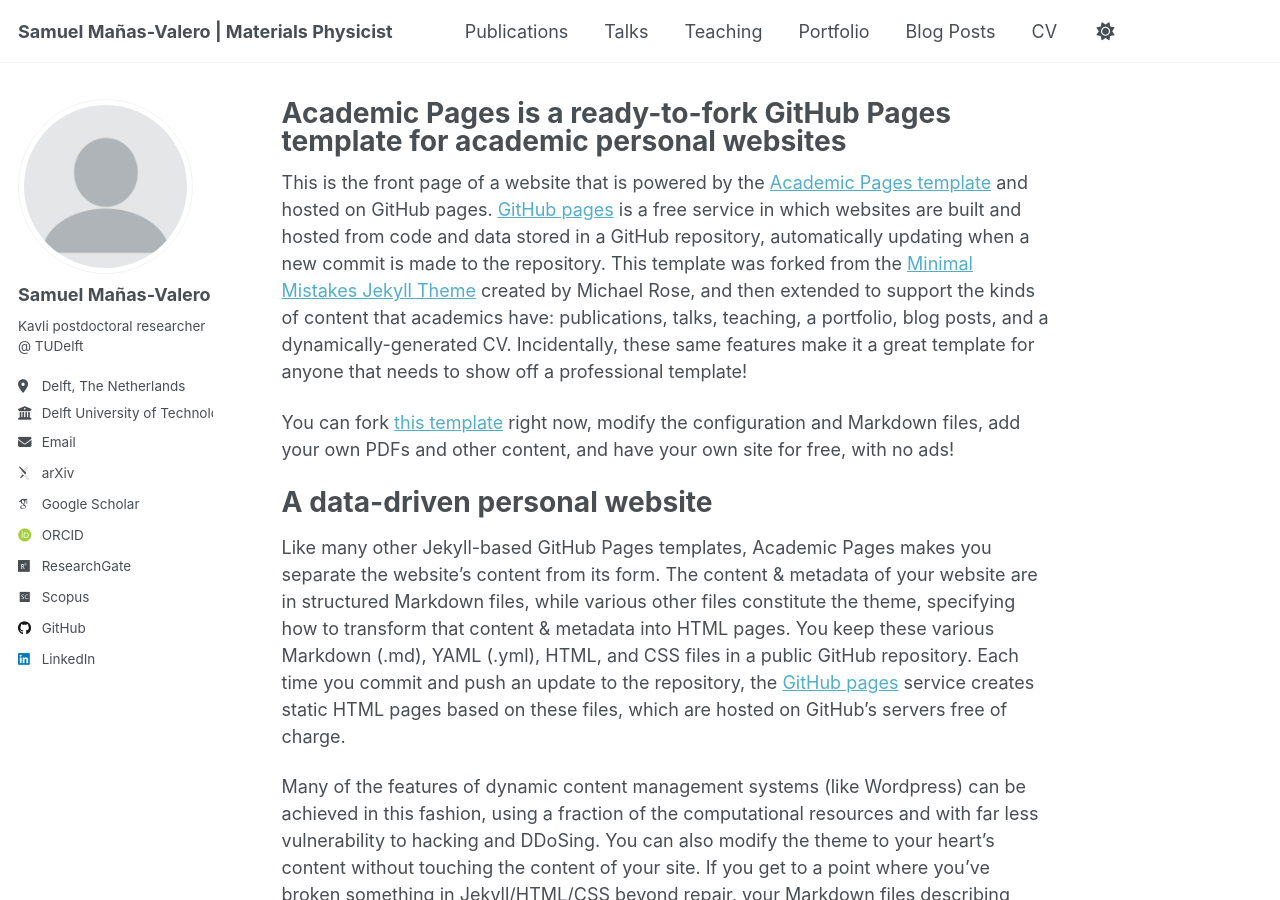
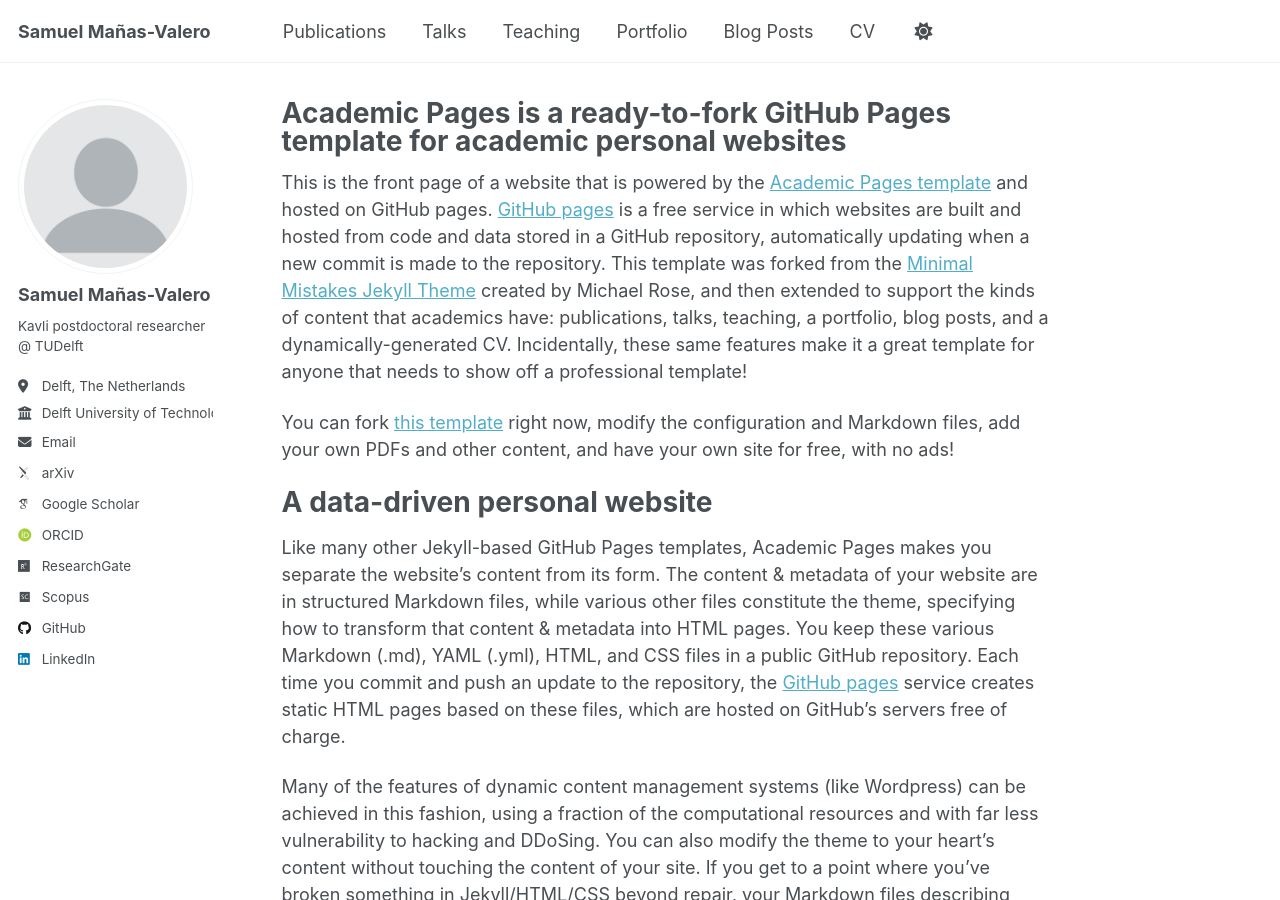
Before and after one commit to S-M-V/S-M-V, a Jekyll site: the page built from _pages/about.md, in a window 1280 px wide and 900 px high. Built offline with Jekyll 4.4.1, drawn with Linux system fonts in a browser that asks for light colours; some web fonts are replaced; a script that is not in the unit is left out.

Commit message:
Update _config.yml

```diff
--- a/_config.yml
+++ b/_config.yml
@@ -9,7 +9,7 @@
 # Basic Site Settings
 locale                   : "en-US"
 site_theme               : "default" # Currently available options are "default", "air"
-title                    : "Samuel Mañas-Valero | Materials Physicist"
+title                    : "Samuel Mañas-Valero"
 title_separator          : "-"
 name                     : &name "Samuel"
 description              : "Research in van der Waals materials, spin transport, and quantum devices."
```
